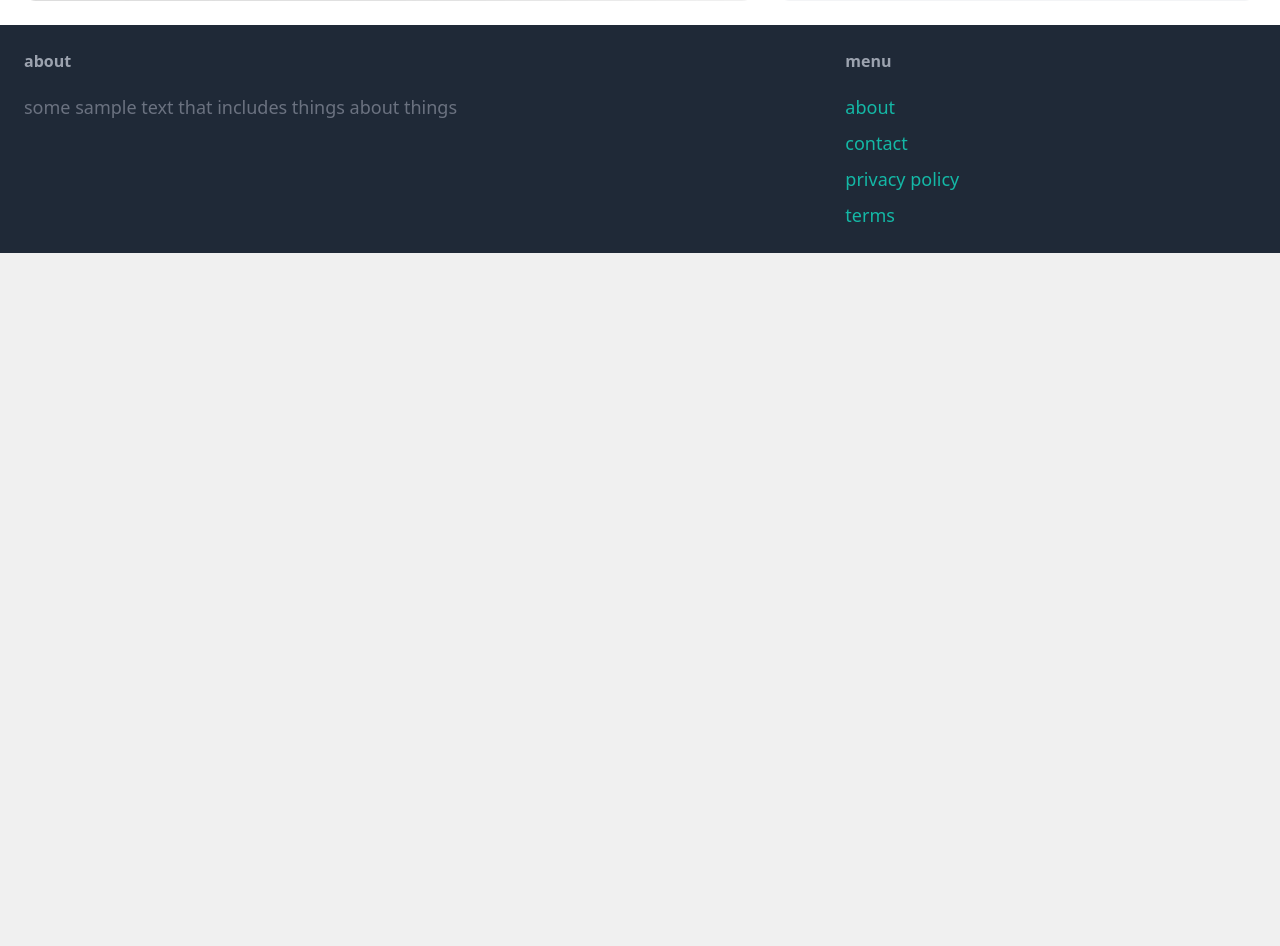
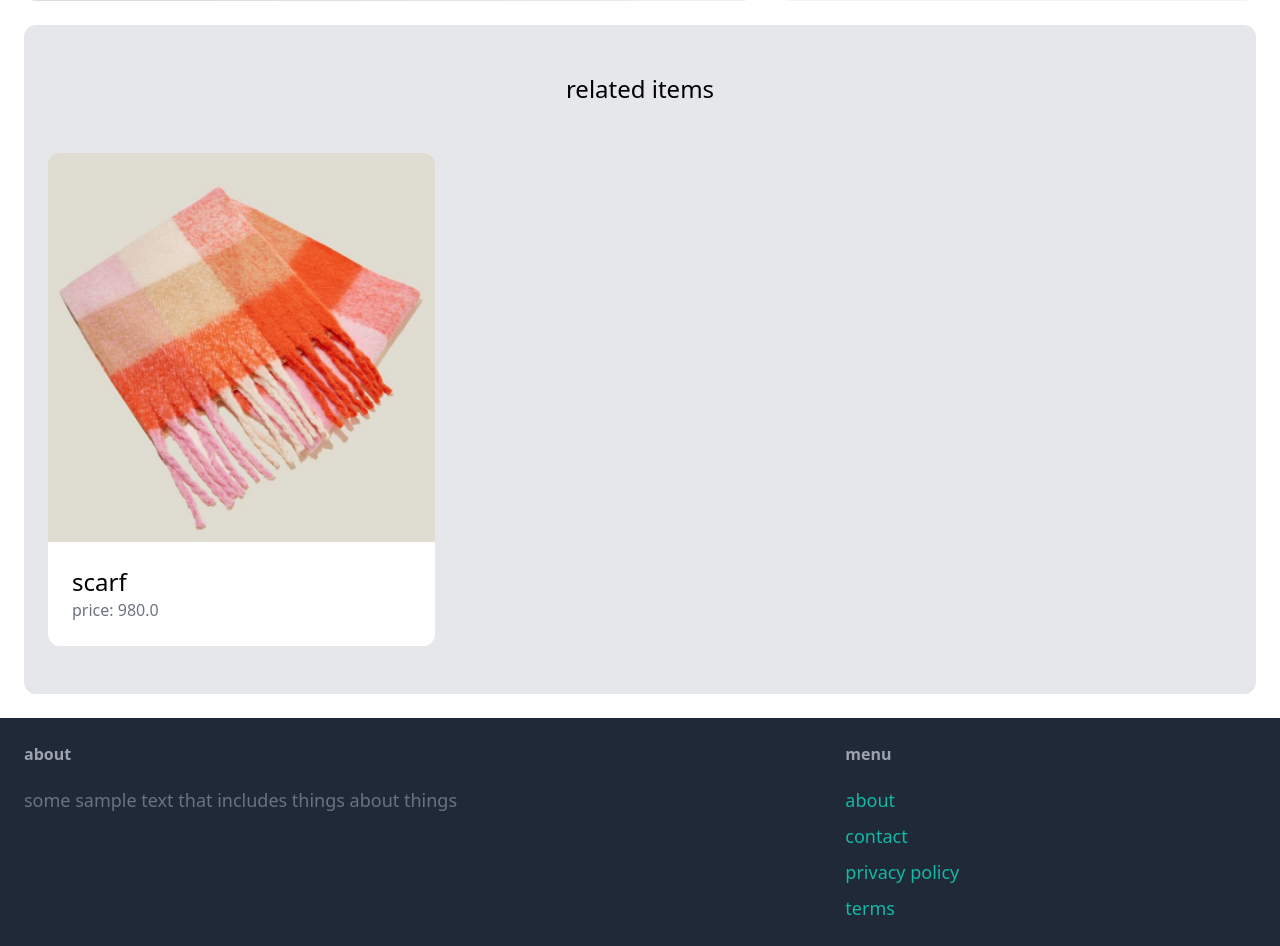
Before and after one commit to benjaminbuckmaster/django-ecommerce-site, a Django app: page /items/1/ in a window 1280 px wide. Shown: the part 831-1777 px from the top of the page. Before the commit the page ends 1084 px from the top, so only its background shows below. Run offline with Django 5.2, Linux system fonts and the light colour scheme; data comes from the database, SQL or seed files in the repository; both versions use the stored data as it was after the commit; some libraries are stand-ins or nearby versions.

Commit message:
added related items section to product page

```diff
--- a/hommus/item/templates/item/detail.html
+++ b/hommus/item/templates/item/detail.html
@@ -24,4 +24,27 @@
         </div>
     </div>
 
+    {% if related_items %}
+    <div class="mt-6 px-6 py-12 bg-gray-200 rounded-xl">
+        <h2 class="mb-12 text-2xl text-center">related items</h2>
+
+        <div class="grid grid-cols-3 gap-3">
+            {% for item in related_items %}
+                <div>
+                    <a href="{% url "item:detail" item.id %}">
+                        <div>
+                            <img src="{{ item.image.url }}" class="rounded-t-xl">
+                        </div>
+
+                        <div class="p-6 bg-white rounded-b-xl">
+                            <h2 class="text-2xl">{{ item.name }}</h2>
+                            <p class="text-gray-500">price: {{ item.price }}</p>
+                        </div>
+                    </a>
+                </div>
+            {% endfor %}
+        </div>
+    </div>
+    {% endif %}
+
 {% endblock content %}
--- a/hommus/item/views.py
+++ b/hommus/item/views.py
@@ -4,7 +4,10 @@ from .models import Item
 
 def detail(request, pk):
     item = get_object_or_404(Item, pk=pk)
+    related_items = Item.objects.filter(category=item.category, is_sold=False).exclude(pk=pk)[0:3]
+
 
     return render(request, 'item/detail.html', {
-        'item': item
+        'item': item,
+        'related_items': related_items
     })
```
Also changed, not shown: hommus/db.sqlite3, hommus/media/item_images/Screenshot_2024-02-06_at_2.08.27pm.png (added).
